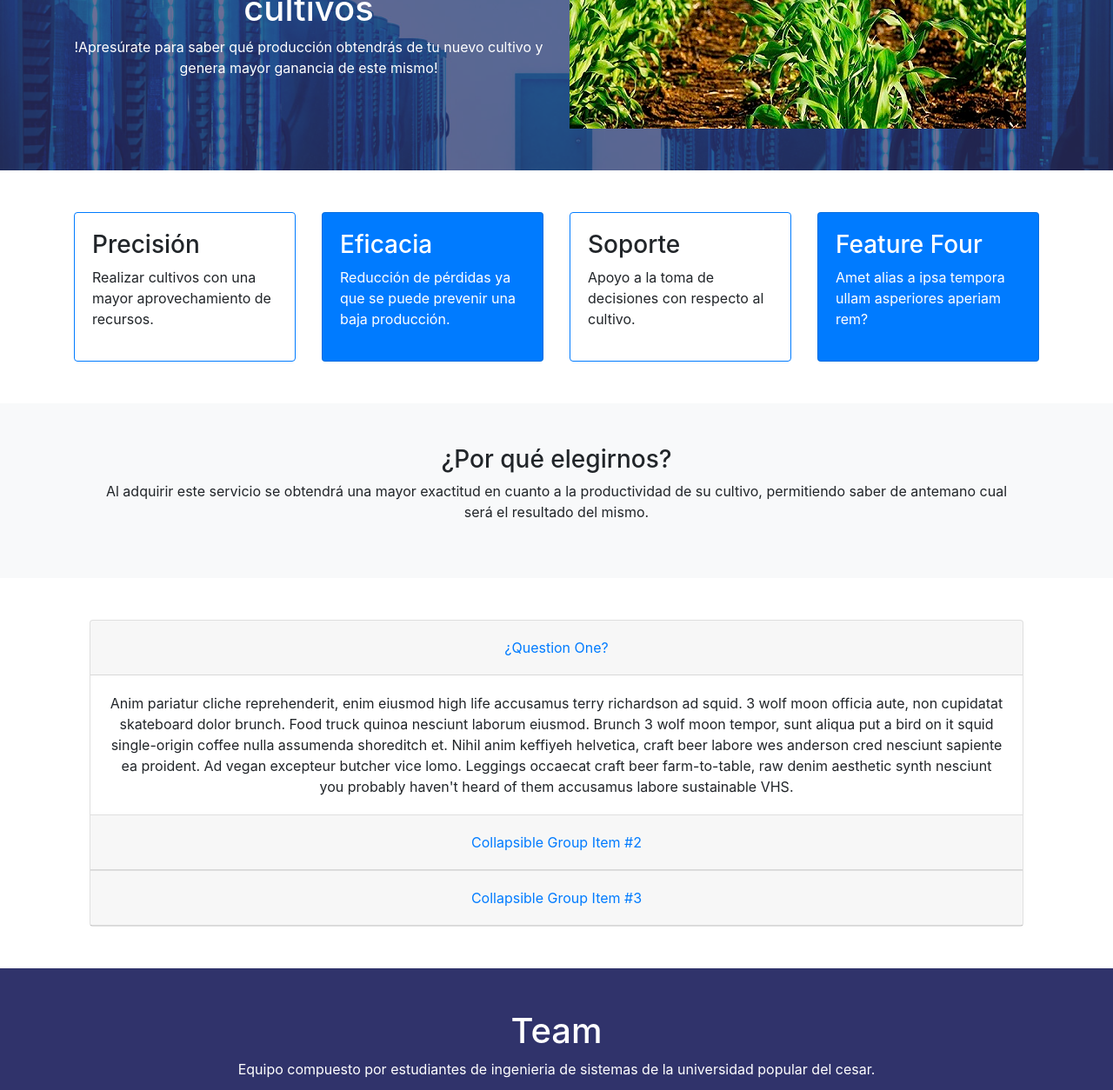
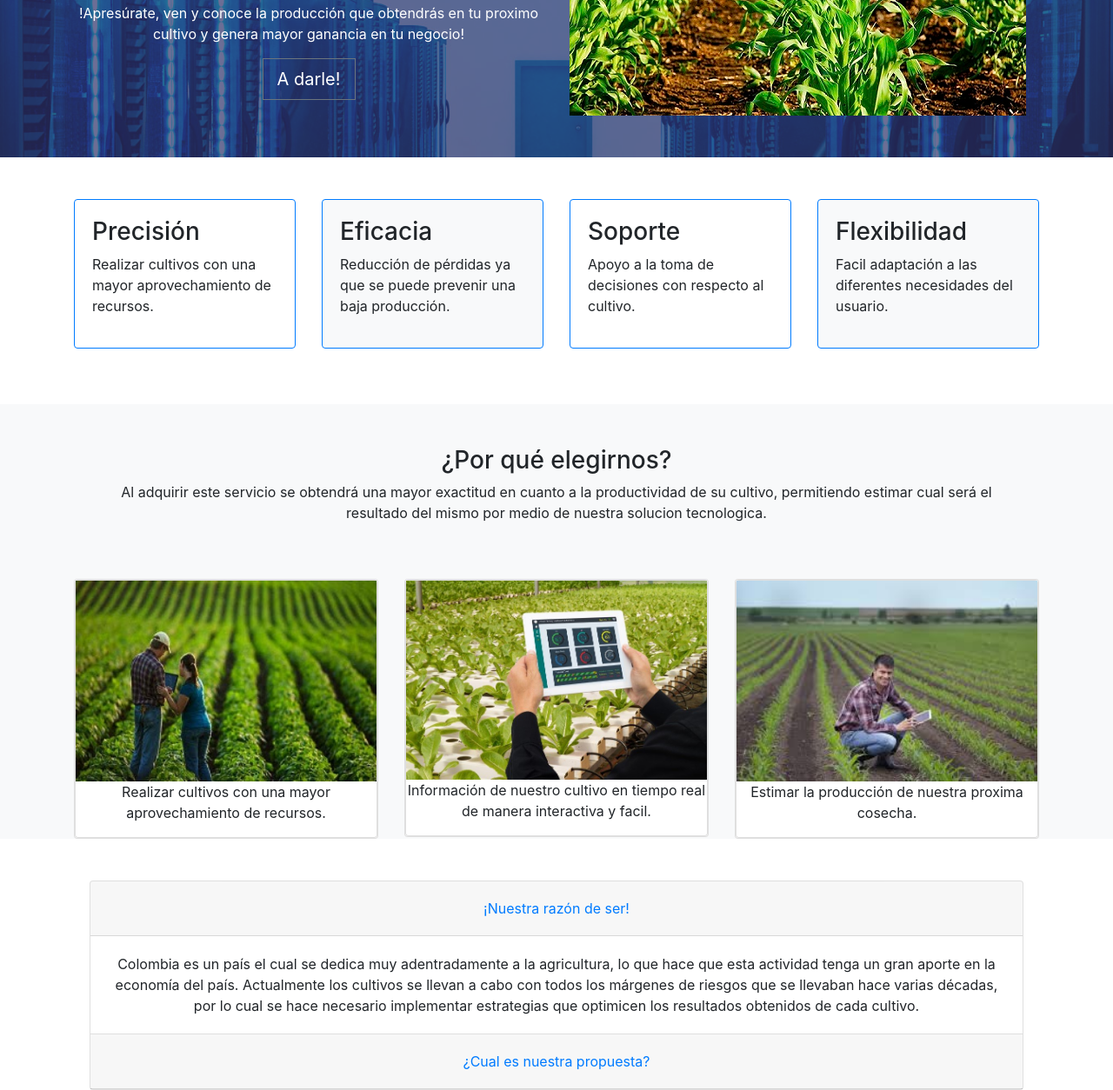
Before and after one commit to Jorge-Infante/landing_page, a plain HTML site: page src/index.html in a window 1280 px wide. Shown: the part 294-1548 px from the top of the page at 87% size. Drawn offline with nearby package versions, Linux system fonts and the light colour scheme.

Commit message:
Uso de marca empresarial, logo universitario, imagenes complementarias

```diff
--- a/src/index.html
+++ b/src/index.html
@@ -16,7 +16,7 @@
     <nav class="navbar navbar-expand-lg navbar-dark bg-dark">
       <div class="container">
         <a class="navbar-brand" href="/">
-          <img src="img/Data-mining-logo.jpg" style="width: 20%;">
+          <img src="img/Agro-analytics.jpg" style="width: 20%;">
         </a>
         <button class="navbar-toggler" type="button" data-toggle="collapse" data-target="#navbarNav" aria-controls="navbarNav" aria-expanded="false" aria-label="Toggle navigation">
           <span class="navbar-toggler-icon"></span>
@@ -46,8 +46,10 @@
               <h1>
                 Obtén el mejor aprovechamiento de tus cultivos
               </h1>
-              <p>!Apresúrate para saber qué producción obtendrás de tu nuevo cultivo y genera mayor ganancia de este mismo!</p>
-
+              <p>!Apresúrate, ven y conoce la producción que obtendrás en tu proximo cultivo y genera mayor ganancia en tu negocio!</p>
+              <a href="#" class="btn btn-outline-secondary btn-lg text-white">
+                A darle!
+              </a>
             </div>
             <div class="col-sm-6">
               <img src="img/Data-mining-2.jpg" class="img-fluid d-none d-sm-block">
@@ -76,7 +78,7 @@
             </div>
           </div>
           <div class="col-md-3">
-            <div class="card text-white bg-primary">
+            <div class="card bg-light mb-3 border-primary">
               <div class="card-body">
                 <h3>Eficacia</h3>
                 <p>
@@ -96,11 +98,11 @@
             </div>
           </div>
           <div class="col-md-3">
-            <div class="card text-white bg-primary">
+            <div class="card bg-light mb-3 border-primary">
               <div class="card-body">
-                <h3>Feature Four</h3>
+                <h3>Flexibilidad</h3>
                 <p>
-                  Amet alias a ipsa tempora ullam asperiores aperiam rem?
+                  Facil adaptación a las diferentes necesidades del usuario.
                 </p>
               </div>
             </div>
@@ -116,9 +118,43 @@
           <div class="m-5">
             <h3>¿Por qué elegirnos?</h3>
             <p>
-              Al adquirir este servicio se obtendrá una mayor exactitud en cuanto a la productividad de su cultivo, permitiendo saber de antemano cual será el resultado del mismo.
+              Al adquirir este servicio se obtendrá una mayor exactitud en cuanto a la productividad de su cultivo, permitiendo estimar cual será el resultado del mismo por medio de nuestra solucion tecnologica.
             </p>
           </div>
+
+          <div class="col-lg-4">
+            <div class="card text">
+              <div class="card">
+                <img src="img/tec1.jpg" class="img-fluid d-none d-sm-block">
+                <p>
+                  Realizar cultivos con una mayor aprovechamiento de recursos.
+                </p>
+              </div>
+            </div>
+          </div>
+          <div class="col-lg-4">
+            <div class="card text">
+              <div class="card">
+                <img src="img/tec2.jpg" class="img-fluid d-none d-sm-block">
+                <p>
+                    Información de nuestro cultivo en tiempo real de manera interactiva y facil.
+                </p>
+              </div>
+            </div>
+          </div>
+          <div class="col-lg-4">
+            <div class="card text">
+              <div class="card">
+                <img src="img/tec3.jpg" class="img-fluid d-none d-sm-block">
+                <p>
+                  Estimar la producción de nuestra proxima cosecha.
+                </p>
+              </div>
+            </div>
+          </div>
+
+
+
         </div>
       </div>
     </section>
@@ -132,14 +168,14 @@
             <div class="card-header" id="headingOne">
               <h5 class="mb-0">
                 <button class="btn btn-link" type="button" data-toggle="collapse" data-target="#collapseOne" aria-expanded="true" aria-controls="collapseOne">
-                  ¿Question One?
+                  ¡Nuestra razón de ser!
                 </button>
               </h5>
             </div>
 
             <div id="collapseOne" class="collapse show" aria-labelledby="headingOne" data-parent="#accordionExample">
               <div class="card-body">
-                Anim pariatur cliche reprehenderit, enim eiusmod high life accusamus terry richardson ad squid. 3 wolf moon officia aute, non cupidatat skateboard dolor brunch. Food truck quinoa nesciunt laborum eiusmod. Brunch 3 wolf moon tempor, sunt aliqua put a bird on it squid single-origin coffee nulla assumenda shoreditch et. Nihil anim keffiyeh helvetica, craft beer labore wes anderson cred nesciunt sapiente ea proident. Ad vegan excepteur butcher vice lomo. Leggings occaecat craft beer farm-to-table, raw denim aesthetic synth nesciunt you probably haven't heard of them accusamus labore sustainable VHS.
+                  Colombia es un país el cual se dedica muy adentradamente a la agricultura, lo que hace que esta actividad tenga un gran aporte en la economía del país. Actualmente los cultivos se llevan a cabo con todos los márgenes de riesgos que se llevaban hace varias décadas, por lo cual se hace necesario implementar estrategias que optimicen los resultados obtenidos de cada cultivo.
               </div>
             </div>
           </div>
@@ -147,27 +183,13 @@
             <div class="card-header" id="headingTwo">
               <h5 class="mb-0">
                 <button class="btn btn-link collapsed" type="button" data-toggle="collapse" data-target="#collapseTwo" aria-expanded="false" aria-controls="collapseTwo">
-                  Collapsible Group Item #2
+                  ¿Cual es nuestra propuesta?
                 </button>
               </h5>
             </div>
             <div id="collapseTwo" class="collapse" aria-labelledby="headingTwo" data-parent="#accordionExample">
               <div class="card-body">
-                Anim pariatur cliche reprehenderit, enim eiusmod high life accusamus terry richardson ad squid. 3 wolf moon officia aute, non cupidatat skateboard dolor brunch. Food truck quinoa nesciunt laborum eiusmod. Brunch 3 wolf moon tempor, sunt aliqua put a bird on it squid single-origin coffee nulla assumenda shoreditch et. Nihil anim keffiyeh helvetica, craft beer labore wes anderson cred nesciunt sapiente ea proident. Ad vegan excepteur butcher vice lomo. Leggings occaecat craft beer farm-to-table, raw denim aesthetic synth nesciunt you probably haven't heard of them accusamus labore sustainable VHS.
-              </div>
-            </div>
-          </div>
-          <div class="card">
-            <div class="card-header" id="headingThree">
-              <h5 class="mb-0">
-                <button class="btn btn-link collapsed" type="button" data-toggle="collapse" data-target="#collapseThree" aria-expanded="false" aria-controls="collapseThree">
-                  Collapsible Group Item #3
-                </button>
-              </h5>
-            </div>
-            <div id="collapseThree" class="collapse" aria-labelledby="headingThree" data-parent="#accordionExample">
-              <div class="card-body">
-                Anim pariatur cliche reprehenderit, enim eiusmod high life accusamus terry richardson ad squid. 3 wolf moon officia aute, non cupidatat skateboard dolor brunch. Food truck quinoa nesciunt laborum eiusmod. Brunch 3 wolf moon tempor, sunt aliqua put a bird on it squid single-origin coffee nulla assumenda shoreditch et. Nihil anim keffiyeh helvetica, craft beer labore wes anderson cred nesciunt sapiente ea proident. Ad vegan excepteur butcher vice lomo. Leggings occaecat craft beer farm-to-table, raw denim aesthetic synth nesciunt you probably haven't heard of them accusamus labore sustainable VHS.
+                  Agro-Analytics propone un aporte a la toma de decisiones de esta actividad, permitiendo predecir cual será aproximadamente la producción que se obtendrá de un cultivo dado, en un departamento específico, lo que será una herramienta muy útil para los que se dedican a la actividad agrícola.
               </div>
             </div>
           </div>
@@ -278,6 +300,20 @@
               </div>
             </div>
           </div>
+          <div class="col-lg-3">
+            <div class="card">
+              <div class="card-body">
+                <img src="img/Asesor.png" class="img-fluid rounded-circle w-50">
+                <h4>Deivis Martinez</h4>
+                <hr>
+                <h3>Asesor UNICESAR</h3>
+                <p>
+                  Ingeniero de sistemas, magister en ingeniería de sistemas y computación.
+                </p>
+
+              </div>
+            </div>
+          </div>
 
         </div>
       </div>
@@ -290,6 +326,9 @@
       <div class="container p-3">
         <div class="row text-center text-white">
           <div class="col ml-auto">
+              <img src="img/Data-mining-logo.jpg" style="width: 10%;">
+            <p>UNIVERSIDAD POPULAR DEL CESAR
+            </p>
             <p>Copyright &copy; 2018</p>
           </div>
         </div>
```
Also changed, not shown: src/img/Agro-analytics-2.jpeg (added), src/img/Agro-analytics.jpg (added), src/img/Asesor.png (added), src/img/Compa2.jpeg, src/img/tec1.jpg (added), src/img/tec2.jpg (added), src/img/tec3.jpg (added).
